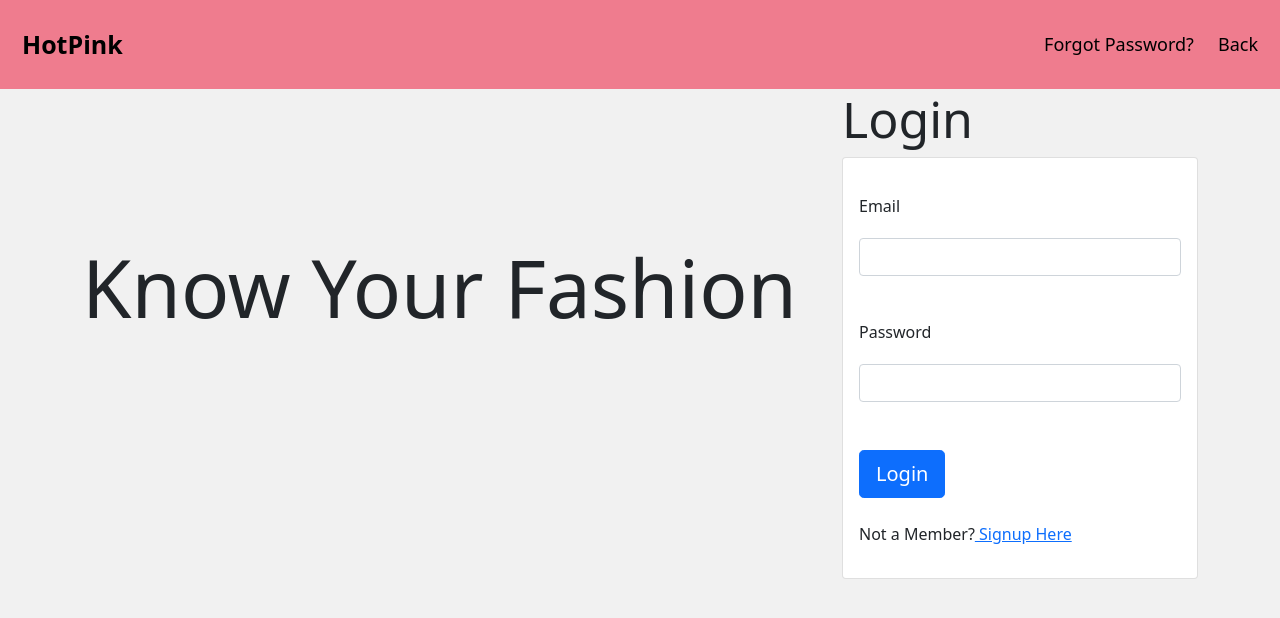
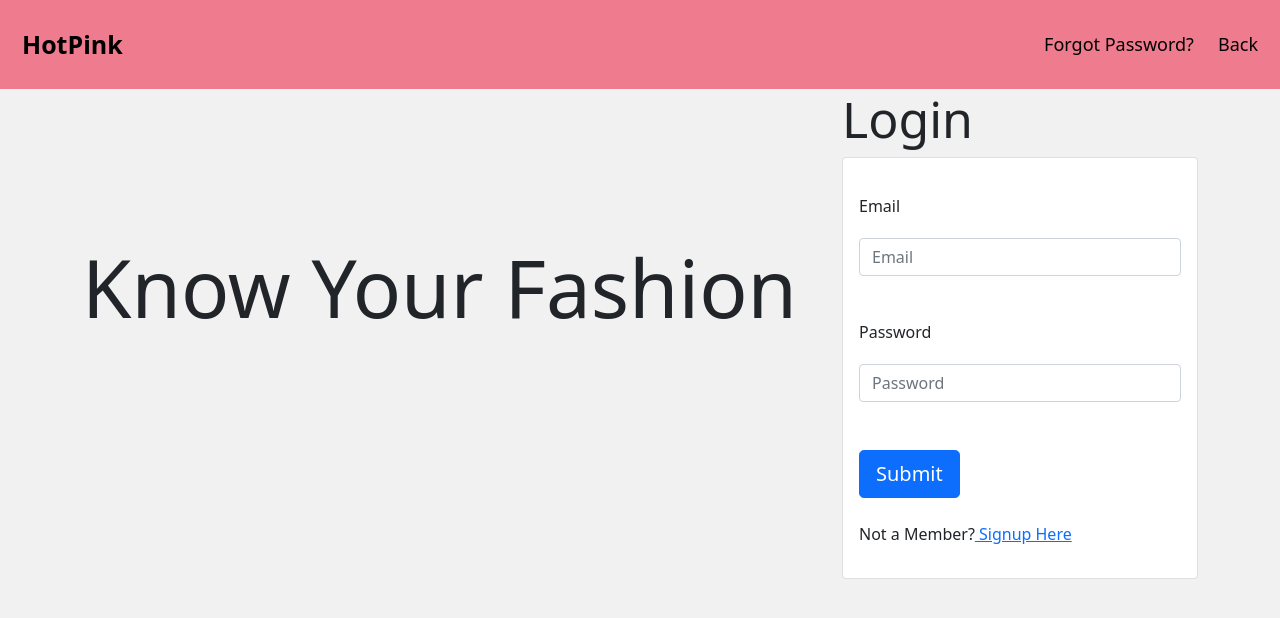
Before and after one commit to vignesh-gunda/DBMS_Project, a Flask app: template templates/login.html in a window 1280 px wide. Shown: the top 618 px of the page. Run offline with Flask 2, Linux system fonts and the light colour scheme; the template is opened without the code that fills it, so the values that code supplies are empty; some libraries are stand-ins or nearby versions.

Commit message:
updated the input types

```diff
--- a/templates/login.html
+++ b/templates/login.html
@@ -37,10 +37,14 @@
                     <div class="card-body">
                         <form action="">
                             <label for="" class="mt-20">Email</label><br>
-                            <input type="email" class="form-control mt-20"><br>
+
+                            <input name="inputEmail" value="" type="email" class="form-control mt-20" placeholder="Email" required><br>
+
                             <label for="" class="mt-20">Password</label><br>
-                            <input type="password" class="form-control mt-20"><br><br>
-                            <input type="submit" class="btn btn-primary btn-block btn-lg" value="Login">
+
+                            <input name="inputPassword" value="" type="password" class="form-control mt-20" placeholder="Password" autocomplete="off" required><br><br>
+
+                            <input type="submit" class="btn btn-primary btn-block btn-lg" value="Submit">
                         </form>
                         <p class="mt-4">Not a Member?<a href="/signup">  Signup Here</a></p>
                     </div>
```
